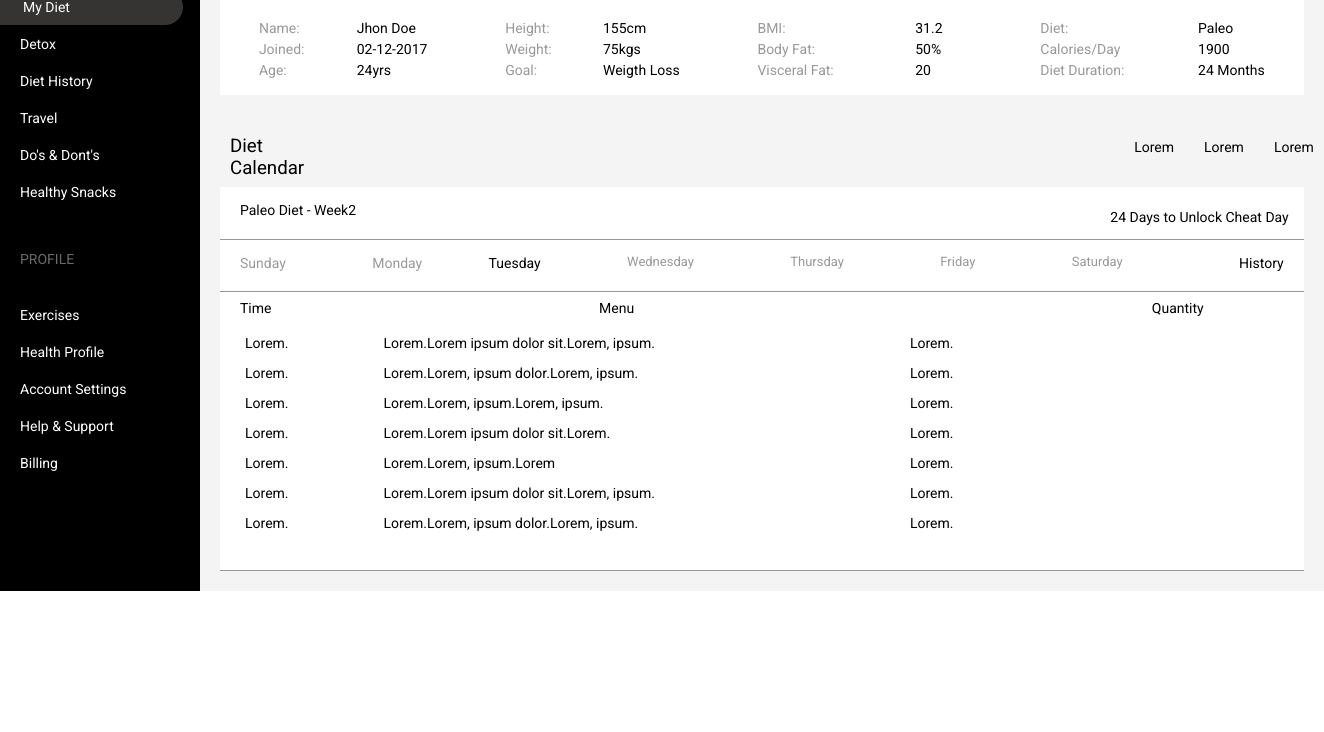
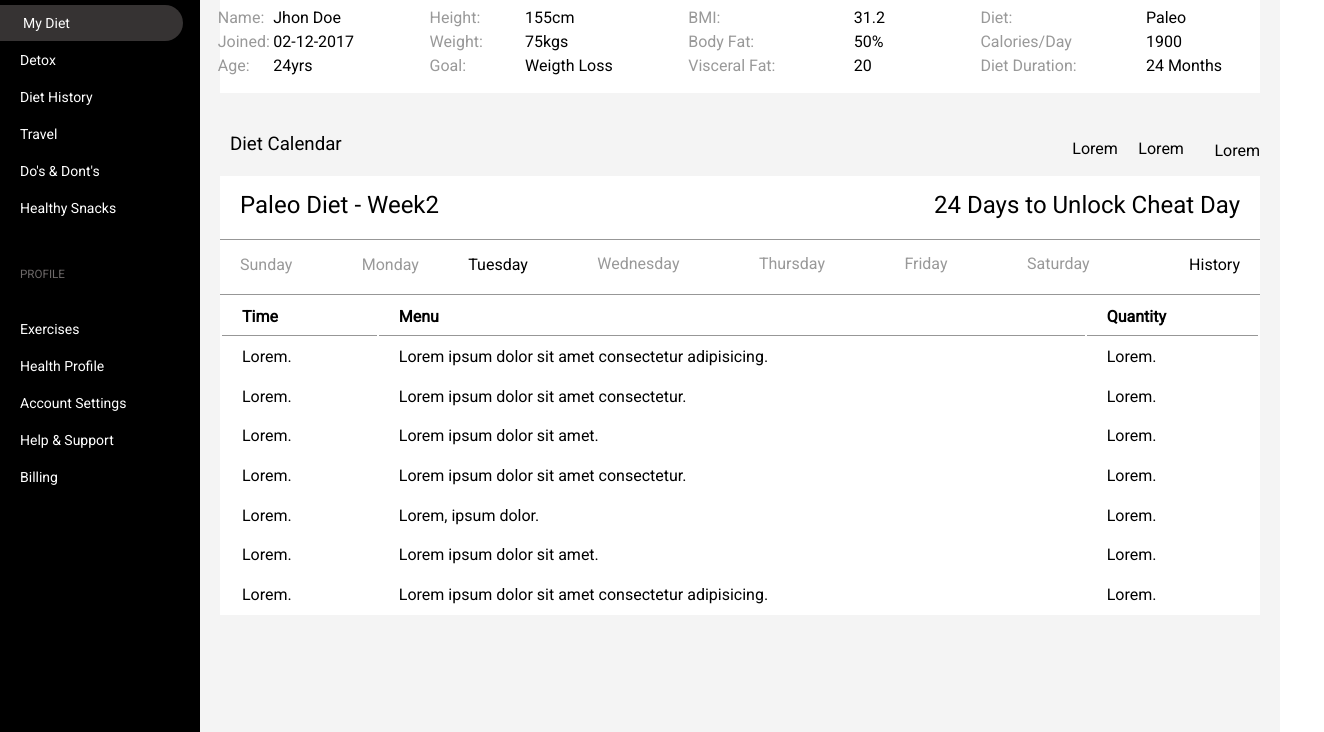
Before and after one commit to gemac2/web1, a plain HTML site: page index.html in a window 1280 px wide. Shown: the part 142-874 px from the top of the page, 1324 px wide, since content can reach past the window. Before the commit the page ends 800 px from the top, so only its background shows below. Drawn offline with Linux system fonts and the light colour scheme.

Commit message:
last changes

```diff
--- a/css/styles.css
+++ b/css/styles.css
@@ -5,11 +5,16 @@ h1,h2,h3,h4,h5,h6{
     font-weight: normal;
 }
 body{
+    height: 100%;
     margin: 0px;
 
 }
+content, html{
+    height: 100%;
+}
 /*style-wrapper*/
 .wrapper{
+    height: 100%;
     margin: 0px;
 
 }
@@ -41,13 +46,16 @@ h1{
     flex-direction: column;
     flex-wrap: wrap;
     justify-content: center;
+    padding: 10px 10px;
+    padding: 10px 10px;
 }
 .profile-dropdown{
 display: flex;
 flex-direction: row;
 flex-wrap: wrap;
 justify-content: center;
-
+margin-right: 20px;
+padding: 10px 10px;
 }
 .notification{
     display: flex;
@@ -66,13 +74,16 @@ justify-content: center;
 /*style-content*/
 .pcontent{
    display: flex;
-   width: 100%;
+   height: 100%;
    background: #f4f4f4;
    margin: 0px;
 }
 /*style-sidebar*/
 .sidebar{
+    width: 200px;
+
    background: #000000;
+   font-size: 14px;
 }
 .Diet{
     width: 200px;
@@ -89,7 +100,7 @@ justify-content: center;
 h5{
 
     color: rgb(109, 105, 105);
-    font-size: 14px;
+
     margin-top: 0px;
     margin: 20px;
 }
@@ -98,7 +109,7 @@ h5{
     background: rgb(54, 51, 51);
     color: #fff;
     display: inline-block;
-    font-size: 14px;
+
     margin: -20px;
     padding: 10px 40px;
     text-align: left;
@@ -112,7 +123,7 @@ h5{
     display: inline-block;
     color: #fff;
     width: 120px;
-    font-size: 14px;
+
     margin: -20px;
     margin-top: 0px;
     padding: 20px 40px;
@@ -123,25 +134,28 @@ h5{
 /*style-box1*/
 .box1{
    width: 100%;
+   height: 100%;
    background: #f4f4f4;
-
+   font-size: 16px;
 }
 /*style-boxuser*/
 .user{
     display: flex;
+    justify-content: space-between;
     margin: 20px;
+    font-size: 16px;
     margin-top: 10px;
     background: #f4f4f4;
+    font-size: 16px;
 }
 
 .lorem{
     font-family: 'Roboto', sans-serif;
-    font-size: 14px;
-    margin-left: 960px;
+
 }
 /*style-tabledate*/
 .table{
-
+    font-size: 16px;
     margin: 20px;
     margin-top: 0px;
  }
@@ -156,23 +170,22 @@ h5{
 
  }
  h6{
-   font-size: 14px;
+   font-size: 16px;
    margin: 0px;
    margin-top: 5px;
  }
  .name{
     width: 20px;
-
-    margin: 0px;
-    margin-top: 20px;
+    margin: -40px;
+    margin-top: 10px;
  }
  .name1{
     margin: 0px;
-    margin-top: 20px;
+    margin-top: 10px;
  }
 .name h6{
     font-family: 'Roboto', sans-serif;
-    font-size: 14px;
+
     color: #999999;
 }
 
@@ -180,76 +193,78 @@ h5{
    width: 20px;
 
    margin: 0px;
-   margin-top: 20px;
+   margin-top: 10px;
 }
 .height1{
    font-family: 'Roboto', sans-serif;
    margin: 0px;
-   margin-top: 20px;
+   margin-top: 10px;
 }
 .height h6{
     font-family: 'Roboto', sans-serif;
-    font-size: 14px;
+
     color: #999999;
 }
 .bmi{
-   width: 80px;
+   width: 90px;
 
    margin: 0px;
-   margin-top: 20px;
+   margin-top: 10px;
 }
 .bmi1{
     margin-right: 30px;
-    margin-top: 20px;
+    margin-top: 10px;
 }
 .bmi h6{
     font-family: 'Roboto', sans-serif;
-    font-size: 14px;
+
     color: #999999;
 }
 .diet{
-   width: 90px;
+   width: 100px;
 
    margin: -10px;
-   margin-top: 20px;
+   margin-top: 10px;
 }
 .diet1{
     margin: 0px;
-    margin-top: 20px;
+    margin-top: 10px;
 }
 .diet h6{
     font-family: 'Roboto', sans-serif;
-    font-size: 14px;
+
     color: #999999;
 }
 
 /*style-boxuser2*/
 .user2{
     display: flex;
+    justify-content: space-between;
     width: 100%;
+    font-size: 16px;
     margin: 10px;
     margin-top: 30px;
     background: #f4f4f4;
 }
 
 h3{
+
     margin-top: 10px;
     margin-right: 10px;
 }
 .lorem1 p{
     font-family: 'Roboto', sans-serif;
-    font-size: 14px;
-    margin-left: 800px;
+    margin-left: 700px;
 }
 .lorem2 p{
     font-family: 'Roboto', sans-serif;
-    font-size: 14px;
-    margin-left: 30px;
+    margin-left: 0px;
 }
 .lorem3 p{
     font-family: 'Roboto', sans-serif;
-    font-size: 14px;
-    margin-left: 30px;
+    margin-top: 8px;
+    margin-left: 0px;
+    padding: 10px 10px;
 }
  /*style-boxdate2*/
 .date2{
@@ -258,7 +273,6 @@ h3{
     margin-top: -20px;
 }
 .paleo{
-
     border: 1px;
     border-style: none none solid none;
     border-color: #979797;
@@ -269,21 +283,21 @@ h3{
 }
 .paleodiet h2{
     font-family: 'Roboto', sans-serif;
+
     margin: 20px;
     margin-top: 15px;
     color: #000000;
-    font-size: 14px;
+
 }
 .paleodiet h3{
     font-family: 'Roboto', sans-serif;
-    margin-right: 15px;
+    margin-right: 16px;
     margin-top: 22px;
     color: #000000;
-    font-size: 14px;
+
 }
 /*style-boxdays*/
 .days{
-
     border: 1px;
     border-style: none none solid none;
     border-color: #979797;
@@ -296,84 +310,53 @@ h3{
     font-family: 'Roboto', sans-serif;
     margin: 20px;
     color: #999999;
-    font-size: 14px;
+    font-size: 16px;
     margin-top: 15px;
 }
 .daysw h3{
     font-family: 'Roboto', sans-serif;
-    font-size: 14px;
+    font-size: 16px;
     color: #000000;
     margin-right: 40px;
     margin-top: 15px;
 }
 .daysw h4{
     font-family: 'Roboto', sans-serif;
+    font-size: 16px;
     margin-top: 14px;
     margin-right: 50px;
     color: #999999;
-    font-size: 13px;
+
 
 }
 .daysw h5{
     font-family: 'Roboto', sans-serif;
     margin-right: 20px;
     margin-top: 15px;
-    font-size: 14px;
+    font-size: 16px;
     color: #000000;
 }
-/*style-boxtime*/
-.time{
 
-    border: 1px;
+/*style-tabledate*/
+.tabledate{
+    width: 100%;
+    height: 320px;
+    display: flex;
+    background: #ffffff;
+}
+table{
+    width: 100%;
+    text-align: left;
+    margin: 0px;
+}
+th, td{
+    padding: 8px;
+    font-family: 'Roboto', sans-serif;
+    font-size: 16px;
+   padding: 8px 20px;
+}
+th{
+    border: 1px #979797;
     border-style: none none solid none;
-    border-color: #979797;
-}
-.timedate{
-    display: flex;
-    justify-content: space-between;
-}
-.timedate h2{
-    font-family: 'Roboto', sans-serif;
-    margin: 20px;
-    margin-top: 8px;
-    color: #000000;
-    font-size: 14px;
-}
-.timedate h3{
-    font-family: 'Roboto', sans-serif;
-    margin-left: -200px;
-    margin-top: 8px;
-    color: #000000;
-    font-size: 14px;
-}
-.timedate h4{
-    font-family: 'Roboto', sans-serif;
-    color: #000000;
-    margin-right: 100px;
-    margin-top: 8px;
-    font-size: 14px;
-}
-/*style-boxparagraph*/
-.paragraph{
-    display: flex;
 
 }
-.p2{
-    font-family: 'Roboto', sans-serif;
-    font-size: 14px;
-    margin: 25px;
-    margin-top: -15px;
-}
-.p3{
-   font-family: 'Roboto', sans-serif;
-   font-size: 14px;
-   margin: 0px;
-   margin-left: 70px;
-   margin-top: -15px;
-}
-.p4{
-    font-family: 'Roboto', sans-serif;
-    font-size: 14px;
-    margin-left: 255px;
-    margin-top: -15px;
-}
--- a/index.html
+++ b/index.html
@@ -53,8 +53,8 @@
               <div class="user">
                 <div class="subtitle">
                  <h3>User Profile</h3>
-               </div>
-               <div class="lorem">
+                </div>
+                <div class="lorem">
                    <p>Lorem</p>
                 </div>
                </div>
@@ -121,7 +121,7 @@
                <div class="paleo">
                    <div class="paleodiet">
                     <h2>Paleo Diet - Week2</h2>
-                    <h3>24 Days to Unlock Cheat Day</h3>
+                    <h2>24 Days to Unlock Cheat Day</h2>
                    </div>
 
                </div>
@@ -137,43 +137,35 @@
                        <h5>History</h5>
                     </div>
                </div>
-               <div class="time">
-               <div class="timedate">
-                    <h2>Time</h2>
-                     <h3>Menu</h3>
-                    <h4>Quantity</h4>
-               </div>
-               <div class="paragraph">
-                    <div class="p2">
-                            <p>Lorem.</p>
-                            <p>Lorem.</p>
-                            <p>Lorem.</p>
-                            <p>Lorem.</p>
-                            <p>Lorem.</p>
-                            <p>Lorem.</p>
-                            <p>Lorem.</p>
-                           </div>
-               <div class="p3">
-               <p>Lorem.Lorem ipsum dolor sit.Lorem, ipsum.</p>
-               <p>Lorem.Lorem, ipsum dolor.Lorem, ipsum.</p>
-               <p>Lorem.Lorem, ipsum.Lorem, ipsum.</p>
-               <p>Lorem.Lorem ipsum dolor sit.Lorem.</p>
-               <p>Lorem.Lorem, ipsum.Lorem</p>
-               <p>Lorem.Lorem ipsum dolor sit.Lorem, ipsum.</p>
-               <p>Lorem.Lorem, ipsum dolor.Lorem, ipsum.</p>
-               </div>
-               <div class="p4">
-                <p>Lorem.</p>
-                <p>Lorem.</p>
-                <p>Lorem.</p>
-                <p>Lorem.</p>
-                <p>Lorem.</p>
-                <p>Lorem.</p>
-                <p>Lorem.</p>
-               </div>
-               </div>
-            </div>
-           </div>
+                <div class="tabledate">
+                <table>
+                    <thead>
+                        <tr>
+                            <th>Time</th><th>Menu</th><th>Quantity</th>
+                        </tr>
+                        <tr>
+                            <td>Lorem.</td><td>Lorem ipsum dolor sit amet consectetur adipisicing.</td><td>Lorem.</td>
+                        </tr>
+                        <tr>
+                            <td>Lorem.</td><td>Lorem ipsum dolor sit amet consectetur.</td><td>Lorem.</td>
+                        </tr>
+                        <tr>
+                            <td>Lorem.</td><td>Lorem ipsum dolor sit amet.</td><td>Lorem.</td>
+                        </tr>
+                        <tr>
+                            <td>Lorem.</td><td>Lorem ipsum dolor sit amet consectetur.</td><td>Lorem.</td>
+                        </tr>
+                        <tr>
+                            <td>Lorem.</td><td>Lorem, ipsum dolor.</td><td>Lorem.</td>
+                        </tr>
+                        <tr>
+                            <td>Lorem.</td><td>Lorem ipsum dolor sit amet.</td><td>Lorem.</td>
+                        </tr>
+                        <tr>
+                            <td>Lorem.</td><td>Lorem ipsum dolor sit amet consectetur adipisicing.</td><td>Lorem.</td>
+                        </tr>
+                    </thead>
+                </table>
         </div>
         </div>
         </content>
```
